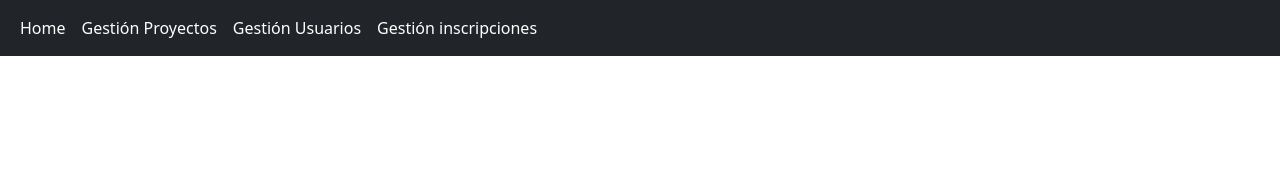
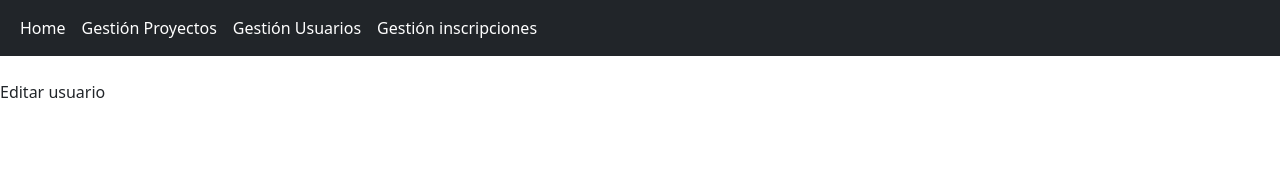
Before and after one commit to JuanA234/ProyectoCiclo4, a React (Create React App) app: page /usuarios/editar/1 in a window 1280 px wide. Shown: the top 170 px of the page. Built offline with nearby package versions, Linux system fonts and the light colour scheme.

Commit message:
agregar ruta para editar usuario

```diff
--- a/src/App.js
+++ b/src/App.js
@@ -1,7 +1,7 @@
 import React, { Fragment } from "react";
 import "./App.css";
 import { BrowserRouter as Router, Route, Switch } from "react-router-dom";
-import {ApolloProvider, ApolloClient, createHttpLink, InMemoryCache} from '@apollo/client';
+import { ApolloProvider, ApolloClient, createHttpLink, InMemoryCache } from '@apollo/client';
 
 
 import HomePage from "./components/home/HomePage";
@@ -12,6 +12,7 @@ import Usuarios from "./components/usuarios/Usuarios";
 import Avances from "./components/avances/Avances";
 import Proyectos from "components/proyectos/Proyectos";
 import Inscripciones from "./components/inscripciones/Inscripciones";
+import { EditarUsuario } from "components/usuarios/EditarUsuario";
 
 // const httpLink = createHttpLink({
 //   uri:"http://localhost:4000/graphql"
@@ -36,10 +37,19 @@ function App() {
         </Switch>
 
         <Switch>
+          <Route path={['/usuarios', '/usuarios/editar/:_id']}>
+            <Switch>
               <Route path="/usuarios" exact>
                 <br />
                 <Usuarios />
                 <br />
+              </Route>
+              <Route path='/usuarios/editar/:_id' exact>
+                <br />
+                <EditarUsuario />
+                <br />
+              </Route>
+        </Switch>
           </Route>
       </Switch>
 
@@ -54,7 +64,7 @@ function App() {
       <Switch>
         <Route path="/inscripciones" exact>
           <br />
-            <Inscripciones/>
+          <Inscripciones />
           <br />
         </Route>
       </Switch>
@@ -68,7 +78,7 @@ function App() {
       </Switch>
 
     </Router>
-    </ApolloProvider>
+    </ApolloProvider >
 
 
   );
--- /dev/null
+++ b/src/components/usuarios/EditarUsuario.jsx
@@ -0,0 +1,9 @@
+import React from 'react'
+
+export const EditarUsuario = () => {
+    return (
+        <div>
+            Editar usuario
+        </div>
+    )
+}
--- a/src/graphql/usuarios/queries.js
+++ b/src/graphql/usuarios/queries.js
@@ -14,8 +14,18 @@ const GET_USUARIOS = gql`
 }
 `;
 
-// const GET_USUARIO = gql`
+const GET_USUARIO = gql`
+query Usuario($id: String!) {
+  Usuario(_id: $id) {
+    _id
+    nombre
+    apellido
+    correo
+    estado
+    identificacion
+    rol
+  }
+}
+`;
 
-// `;
-
-export { GET_USUARIOS};
+export { GET_USUARIOS, GET_USUARIO};
```
Lines whose indentation alone changed are shown as unchanged.
